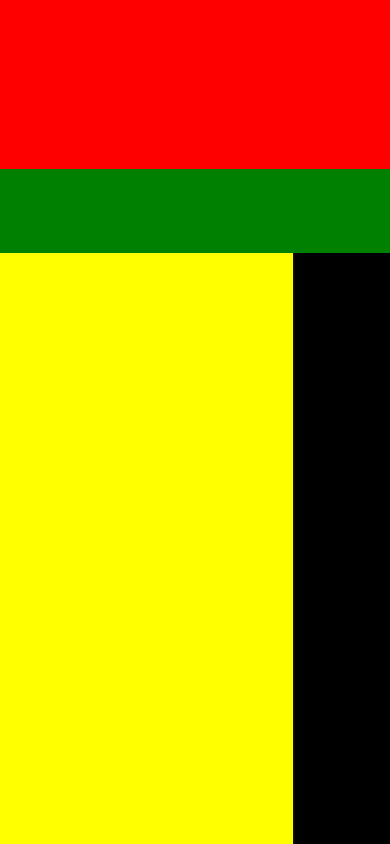
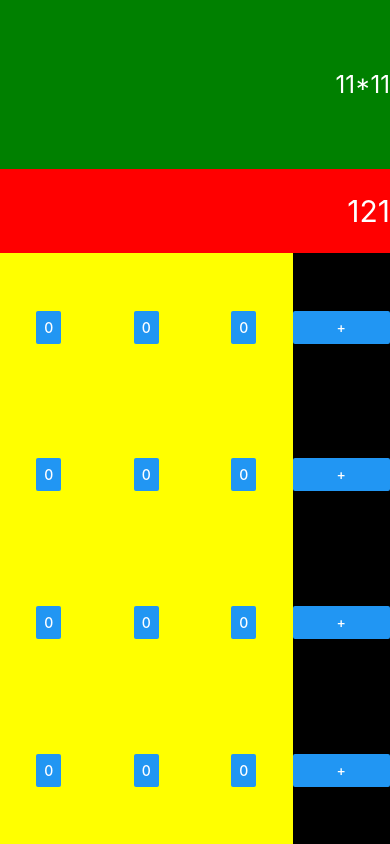
Before and after one commit to Kavit900/react-native-calculator, a React Native app: screen / in a window 390 px wide. Built offline with nearby package versions, Linux system fonts and the light colour scheme.

Commit message:
got numbers and operations to display

```diff
--- a/App.js
+++ b/App.js
@@ -10,7 +10,8 @@
 import {
   StyleSheet,
   Text,
-  View
+  View,
+  Button
 } from 'react-native';
 
 export default class App extends Component {
@@ -23,11 +24,41 @@
   render() {
     return (
       <View style={styles.container}>
-        <View style={styles.result}></View>
-        <View style={styles.calculation}></View>
+        <View style={styles.calculation}>
+          <Text style={styles.calculationText}>11*11</Text>
+        </View>
+        <View style={styles.result}>
+          <Text style={styles.resultText}>121</Text>
+        </View>
         <View style={styles.buttons}>
-          <View style={styles.numbers}></View>
-          <View style={styles.operations}></View>
+          <View style={styles.numbers}>
+              <View style={styles.row}>
+                <Button title="0" />
+                <Button title="0" />
+                <Button title="0" />
+              </View>
+              <View style={styles.row}>
+                <Button title="0" />
+                <Button title="0" />
+                <Button title="0" />
+              </View>
+              <View style={styles.row}>
+                <Button title="0" />
+                <Button title="0" />
+                <Button title="0" />
+              </View>
+              <View style={styles.row}>
+                <Button title="0" />
+                <Button title="0" />
+                <Button title="0" />
+              </View>
+          </View>
+          <View style={styles.operations}>
+            <Button title="+" />
+            <Button title="+" />
+            <Button title="+" />
+            <Button title="+" />
+          </View>
         </View>
       </View>
     );
@@ -38,13 +69,25 @@
   container: {
     flex: 1
   },
+  resultText: {
+    fontSize: 30,
+    color: 'white'
+  },
+  calculationText: {
+    fontSize: 24,
+    color: 'white'
+  },
   result: {
-    flex: 2, // result takes 20% of the screen
-    backgroundColor: 'red'
+    flex: 1, // result takes 10% of the screen
+    backgroundColor: 'red',
+    justifyContent: 'center',
+    alignItems: 'flex-end'
   },
   calculation: {
-    flex: 1, // calculation takes 10% of the screen
-    backgroundColor: 'green'
+    flex: 2, // calculation takes 20% of the screen
+    backgroundColor: 'green',
+    justifyContent: 'center',
+    alignItems: 'flex-end'
   },
   buttons: {
     flex: 7, // flex of 7 takes 70% of the screen
@@ -54,8 +97,15 @@
     flex: 3,
     backgroundColor: 'yellow'
   },
+  row: {
+    flexDirection: 'row',
+    flex: 1,
+    justifyContent: 'space-around',
+    alignItems: 'center'
+  },
   operations: {
     flex: 1,
+    justifyContent: 'space-around',
     backgroundColor: 'black'
   }
 });
```
